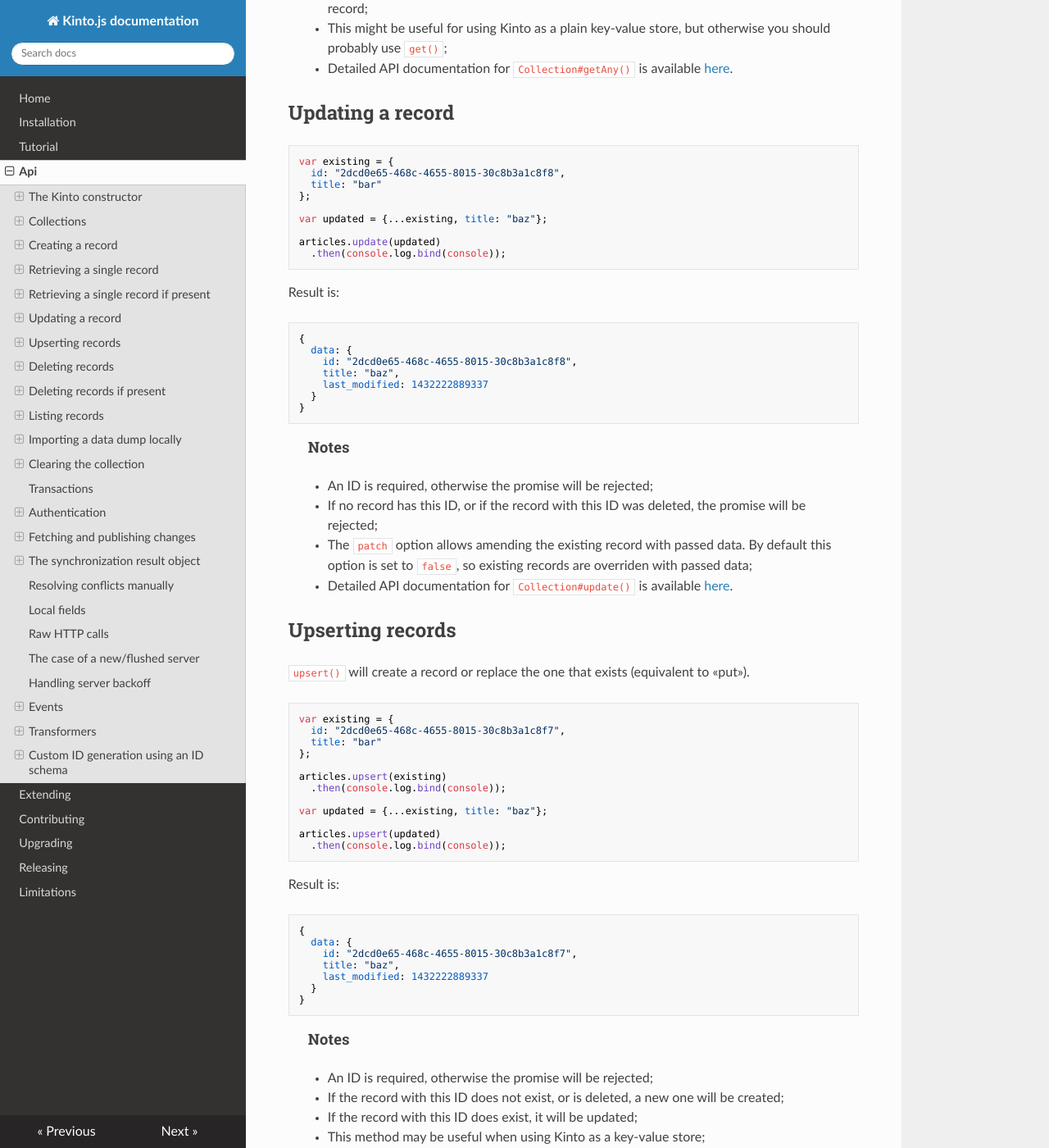
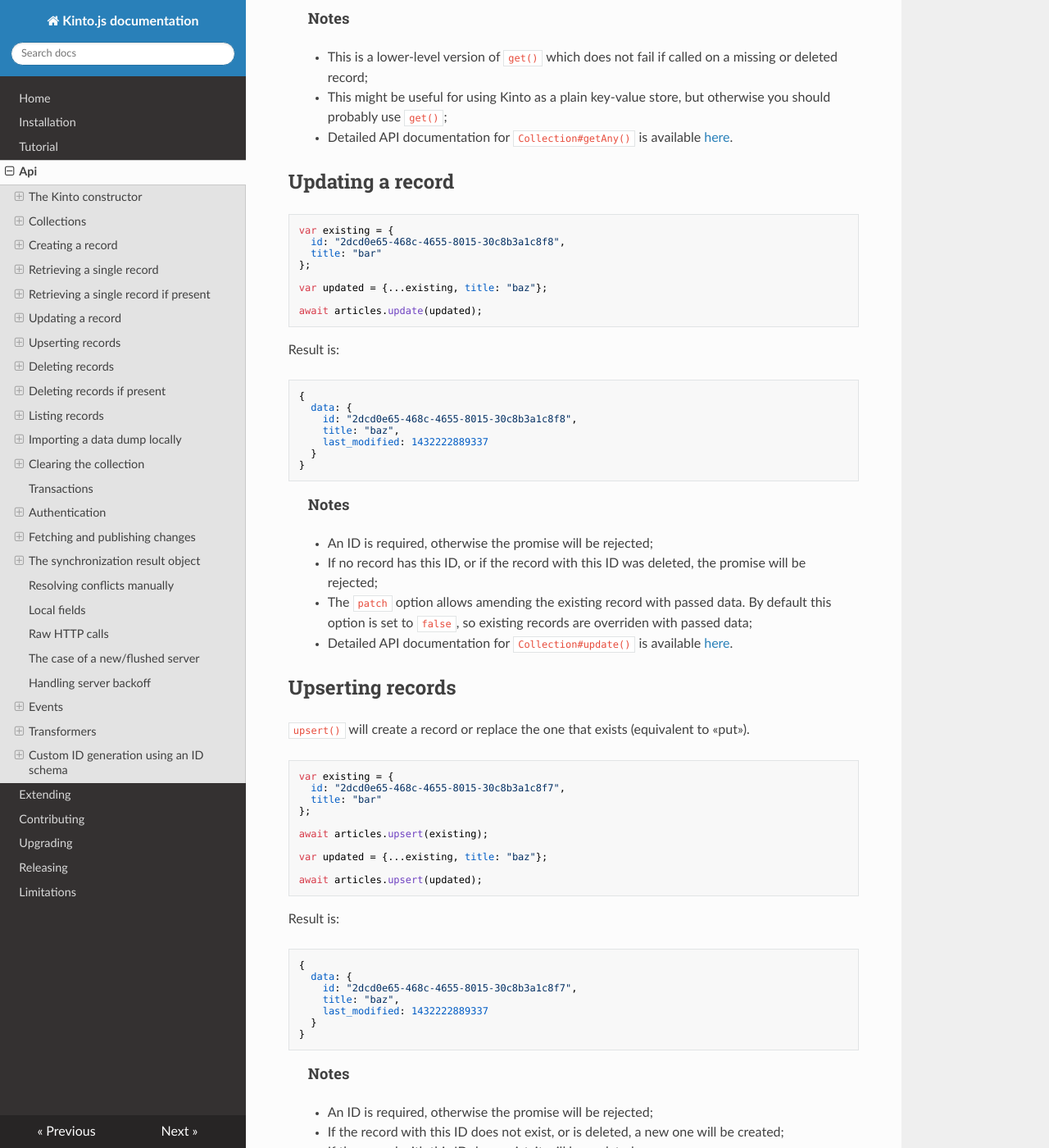
Before and after one commit to Kinto/kinto.js, an MkDocs documentation site: the page built from docs/api.md, in a window 1280 px wide and 1400 px high, scrolled down 2710 px. Shown: the whole window at 82% size. Built offline with MkDocs 1.6.1, drawn with Linux system fonts in a browser that asks for light colours; nearby versions of some CDN libraries; old or Windows-style settings are respelled for this version of MkDocs; some of the changed text lies outside the part shown.

Commit message:
Updated some examples with await/async

````diff
--- a/docs/api.md
+++ b/docs/api.md
@@ -48,9 +48,11 @@
 ## Creating a record
 
 ```js
-articles.create({title: "foo"})
-  .then(console.log.bind(console))
-  .catch(console.error.bind(console));
+try {
+  await articles.create({title: "foo"});
+} catch(e) {
+  console.error;
+}
 ```
 
 Result is:
@@ -76,9 +78,11 @@
 ## Retrieving a single record
 
 ```js
-articles.get("2dcd0e65-468c-4655-8015-30c8b3a1c8f8")
-  .then(console.log.bind(console))
-  .catch(console.error.bind(console));
+try {
+  await articles.get("2dcd0e65-468c-4655-8015-30c8b3a1c8f8");
+} catch(e) {
+  console.error;
+}
 ```
 
 Result:
@@ -102,9 +106,11 @@
 ## Retrieving a single record if present
 
 ```js
-articles.getAny("2dcd0e65-468c-4655-8015-30c8b3a1c8f8")
-  .then(console.log.bind(console))
-  .error(console.error.bind(console))
+try {
+  await articles.getAny("2dcd0e65-468c-4655-8015-30c8b3a1c8f8");
+} catch(e) {
+  console.error;
+}
 ```
 
 Result:
@@ -129,8 +135,7 @@
 
 var updated = {...existing, title: "baz"};
 
-articles.update(updated)
-  .then(console.log.bind(console));
+await articles.update(updated);
 ```
 
 Result is:
@@ -162,13 +167,11 @@
   title: "bar"
 };
 
-articles.upsert(existing)
-  .then(console.log.bind(console));
+await articles.upsert(existing);
 
 var updated = {...existing, title: "baz"};
 
-articles.upsert(updated)
-  .then(console.log.bind(console));
+await articles.upsert(updated);
 ```
 
 Result is:
@@ -196,8 +199,7 @@
 By default, local deletion is performed *virtually*, until the collection is actually synced to the remote server.
 
 ```js
-articles.delete("2dcd0e65-468c-4655-8015-30c8b3a1c8f8")
-  .then(console.log.bind(console));
+await articles.delete("2dcd0e65-468c-4655-8015-30c8b3a1c8f8");
 ```
 
 Result:
@@ -223,8 +225,7 @@
 ## Deleting records if present
 
 ```js
-articles.deleteAny("2dcd0e65-468c-4655-8015-30c8b3a1c8f7")
-  .then(console.log.bind(console));
+await articles.deleteAny("2dcd0e65-468c-4655-8015-30c8b3a1c8f7");
 ```
 
 Result:
@@ -245,8 +246,7 @@
 ## Listing records
 
 ```js
-articles.list()
-  .then(console.log.bind(console));
+await articles.list();
 ```
 
 Result is:
@@ -282,15 +282,13 @@
 The `#list()` method accepts an object argument allowing to define filters and ordering:
 
 ```js
-articles.list({filters: {_status: "created"}, order: "rank"})
-  .then(console.log.bind(console));
+await articles.list({filters: {_status: "created"}, order: "rank"});
 ```
 
 Filters accepts an object where a key is the column name and the property value the pattern to filter the column with. For now this pattern can be either a single value or an array of values; in the latter case, results will contain all records having the filtered column value containing any of the provided ones:
 
 ```js
-articles.list({filters: {_status: ["created", "updated"]}})
-  .then(console.log.bind(console));
+await articles.list({filters: {_status: ["created", "updated"]}});
 ```
 
 > #### Notes
@@ -304,8 +302,7 @@
 Records can be filtered using the `filters` parameter mentioning field names and their expected value:
 
 ```js
-articles.list({filters: {unread: true}})
-  .then(console.log.bind(console));
+await articles.list({filters: {unread: true}});
 ```
 
 > #### Notes
@@ -319,8 +316,7 @@
 Records can be sorted using the `order` parameter:
 
 ```js
-articles.list({order: "-title"})
-  .then(console.log.bind(console));
+await articles.list({order: "-title"});
 ```
 
 > #### Notes
@@ -338,14 +334,14 @@
 The list of imported records is returned.
 
 ```js
-articles.loadDump([
+let records = await articles.loadDump([
   {
     id: "2dcd0e65-468c-4655-8015-30c8b3a1c8f8",
     title: "baz",
     last_modified: 1432222889337
   }
-])
-  .then(records => console.log(records));
+]);
+console.log(records));
 ```
 
 > #### Notes
@@ -359,8 +355,7 @@
 This will remove all existing records from the collection:
 
 ```js
-articles.clear()
-  .then(console.log.bind(console));
+await articles.clear();
 ```
 
 Result:
@@ -390,6 +385,7 @@
 
 To initiate a transaction, call `Collection#execute()` like this:
 
+//Code needs review here before async/await example refactor
 ```js
 articles.execute(txn => {
     let article1 = txn.get(id1);
````
